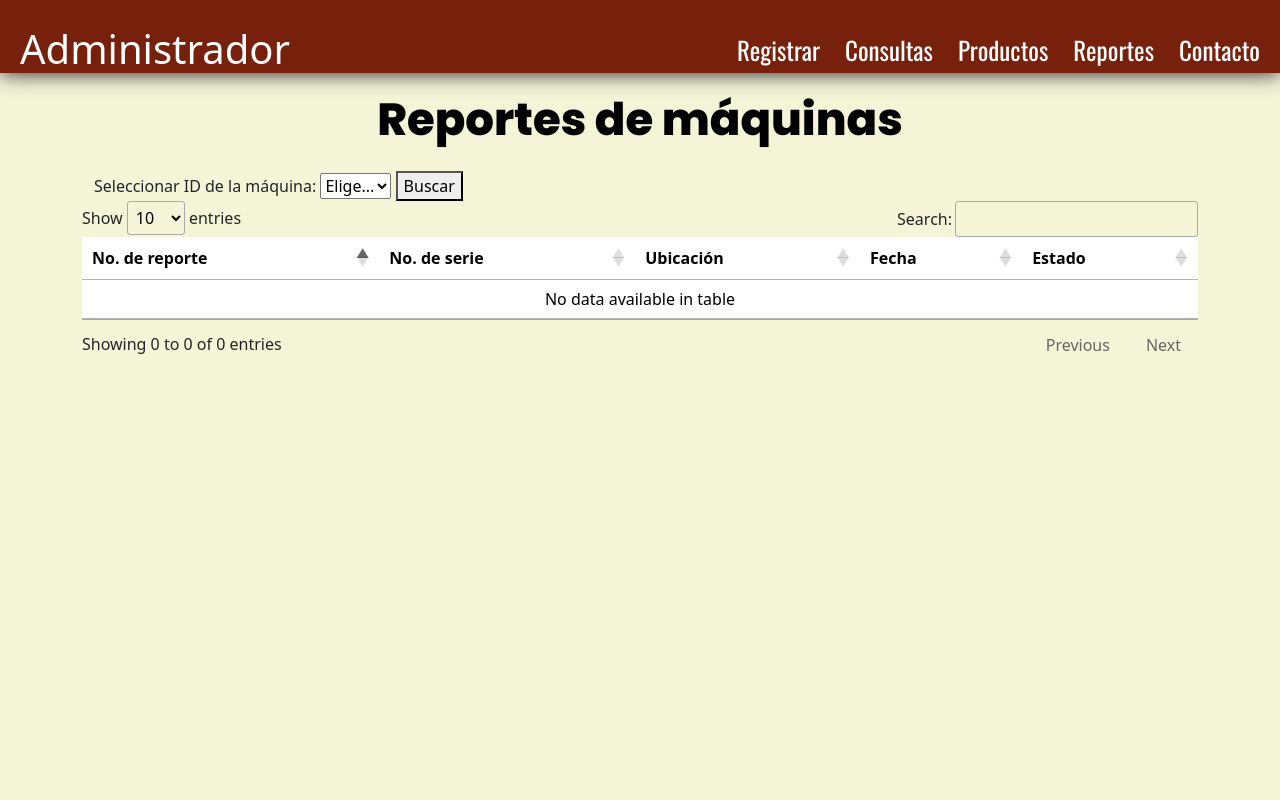
After one commit to Darkyapper/Futuro-d-Mexico, a Flask app: page /productos/machine_st/reportes in a window 1280 px wide. The commit adds this page. Run offline with Flask 3, Linux system fonts and the light colour scheme; data comes from the database, SQL or seed files in the repository; both versions use the stored data as it was after the commit; some libraries are stand-ins or nearby versions.

Commit message:
Chay - base de datos y página de reportes

```diff
--- a/app.py
+++ b/app.py
@@ -119,6 +119,12 @@ def machine_st():
     machine_contents = Machine_Content.query.all()
     return render_template('status_machines.html', machines=machines, products=products, machine_contents=machine_contents)
 
+@app.route('/productos/machine_st/reportes')
+def report_pro_mac():
+    machines = Machines.query.all();
+    empty_reports = Empty_Report.query.all()
+    return render_template('report_pro_mac.html', machines=machines, empty_reports=empty_reports)
+
 #Aquí se definen todas las solicitudes que la página necesite hacer
 @app.route('/save_machine', methods=['POST'])
 def save_machine():
@@ -190,8 +196,9 @@ def get_report_info(serial_no):
         ereport_info.append({
             'report_id': ereport.report_id,
             'serial_no': ereport.machines.serial_no,
+            'location': ereport.machines.location,
             'date': ereport.date,
-            'status': "Ok" if ereport.status == 1 else "necesita rellenarse"
+            'status': "Ok" if ereport.status == 1 else "Necesita rellenarse"
         })
     return jsonify(ereport_info)
 
--- a/static/consult_prod/consulta_pro.css
+++ b/static/consult_prod/consulta_pro.css
@@ -57,3 +57,12 @@ header{
     color:black;
     font-size:45;
 }
+
+.consult_table h1{
+    text-align:center;
+    font-weight:750;
+    font-family:"Poppins";
+    margin-top:20px;
+    color:black;
+    font-size:45;
+}
--- /dev/null
+++ b/templates/report_pro_mac.html
@@ -0,0 +1,89 @@
+<html>
+    <head>
+        <meta charset="UTF-8">
+        <title>Reportes de productos de máquinas</title>
+        <link rel = "stylesheet" href="https://cdn.jsdelivr.net/npm/bootstrap@5.3.3/dist/css/bootstrap.min.css">
+        <link rel = "stylesheet" type="text/css" href = "{{ url_for('static', filename = 'consult_prod/consulta_pro.css') }}">
+        <link rel="icon" type="image/x-icon" href="{{ url_for('static', filename = 'main_rec/icon.ico')}}">
+        <script src="https://code.jquery.com/jquery-3.6.0.min.js"></script>
+        <link rel="stylesheet" type="text/css" href="https://cdn.datatables.net/1.11.5/css/jquery.dataTables.css">
+        <script type="text/javascript" charset="utf8" src="https://cdn.datatables.net/1.11.5/js/jquery.dataTables.js"></script>
+
+    </head>
+    <body>
+        <header> <!--Aquí es el codigo de la barra de navegación superior-->
+            <div class = "header_menu">
+                <a href = "{{url_for('home')}}"><h1 id = "Title">Administrador</h1></a>
+                <nav class="Contenedor">
+                    <ul>
+                        <li><a href="{{url_for('registro')}}">Registrar</a></li>
+                        <li><a href="{{url_for('consult')}}">Consultas</a></li>
+                        <li><a href="{{url_for('productos')}}">Productos</a></li>
+                        <li><a href="{{url_for('reportes')}}">Reportes</a></li>
+                        <li><a href="#">Contacto</a></li>
+                    </ul>
+                </nav>
+            </div>
+        </header>
+
+        <div class = "consult_table">
+            <h1>Reportes de máquinas</h1>
+            <div class = "container mt-4">
+                <div class="container mt-4">
+                    <label for="serial_no">Seleccionar ID de la máquina:</label>
+                    <select id="serial_no">
+                        <option value="">Elige...</option>
+                        {% for machine in machines %}
+                            <option value="{{ machine.serial_no }}">{{ machine.serial_no }}</option>
+                        {% endfor %}
+                    </select>
+                    <button type="button" onclick="buscarInformacion()">Buscar</button>
+                </div>
+                <table class ="table" id="machine_contents_table">
+                    <thead>
+                        <tr>
+                            <th scope="col">No. de reporte</th>
+                            <th scopee="col">No. de serie</th>
+                            <th scope="col">Ubicación</th>
+                            <th scope="col">Fecha</th>
+                            <th scope="col">Estado</th>
+                        </tr>
+                    </thead>
+                    <tbody>
+
+                    </tbody>
+                </table>
+                <script>
+                    $(document).ready(function () {
+                        $('#machine_contents_table').DataTable();
+                    });
+
+                    function buscarInformacion() {
+                        var serialNo = $('#serial_no').val();
+                        if (serialNo) {
+                            $.ajax({
+                                type: 'GET',
+                                url: '/get_report_info/' + serialNo,
+                                success: function (data) {
+                                    $('#machine_contents_table tbody').empty();
+                                    $.each(data, function (index, item) {
+                                        var status = (item.status == 'Ok') ? 'Necesita rellenarse' : 'Ok';
+                                        $('#machine_contents_table tbody').append('<tr>' +
+                                            '<td>' + item.report_id + '</td>' +
+                                            '<td>' + item.serial_no + '</td>' +
+                                            '<td>' + item.location + '</td>' +
+                                            '<td>' + item.date + '</td>' +
+                                            '<td>' + status + '</td>' +
+                                            '</tr>');
+                                    });
+                                }
+                            });
+                        } else {
+                            $('#machine_contents_table tbody').empty();
+                        }
+                    }
+                </script>
+            </div>
+        </div>
+    </body>
+</html>
--- a/templates/status_machines.html
+++ b/templates/status_machines.html
@@ -27,6 +27,7 @@
         </header>
 
         <div class = "consult_table">
+            <h1>Estado de productos de las máquinas</h1>
             <div class = "container mt-4">
                 <div class="container mt-4">
                     <label for="serial_no">Seleccionar ID de la máquina:</label>
@@ -160,7 +161,7 @@
                 </script>
                 <div class = "buttons-group">
                     <button type="button" id="ver_acciones_btn" class="btn btn-warning" onclick="crearReporteRellenado()" disabled>Crear reporte de rellenado</button>
-                    <button type="button" id="ver_acciones_btn" class="btn btn-success" onclick="" >Ver reportes</button>
+                    <a href = "{{url_for('report_pro_mac')}}"><button type="button" id="ver_acciones_btn" class="btn btn-success">Ver reportes</button></a>
                 </div>
             </div>
         </div>
```
Also changed, not shown: static/machine_status/status_machines.css (+9 -0 lines), database/machines.db.
